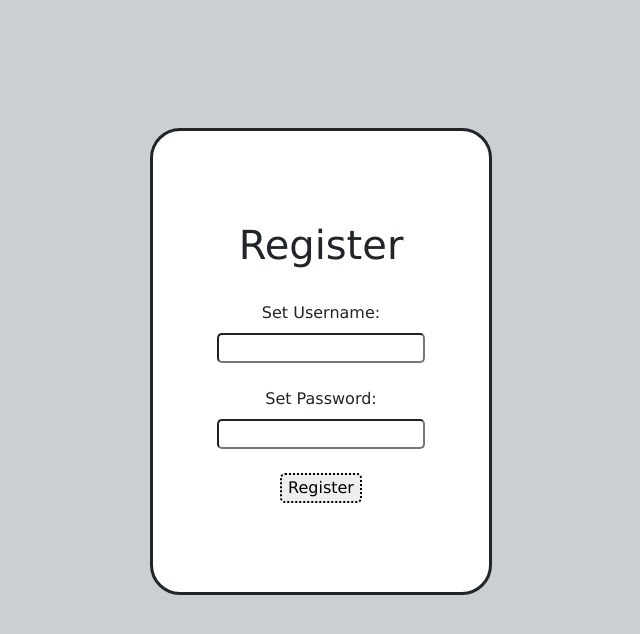
After one commit to Sudhirsukhai/Senior-Project-Web, a Flask app: template templates/register.html in a window 1280 px wide. The commit adds this page. Shown: the top 634 px of the page, without its empty margins (319-959 px from the left). Run offline with Flask 3, Linux system fonts and the light colour scheme; the template is opened without the code that fills it, so the values that code supplies are empty.

Commit message:
new file:   __pycache__/app.cpython-313.pyc 	new file:   app.py 	deleted:    flask/app.py 	renamed:    css/Caltrack.css -> static/Caltrack.css 	renamed:    css/login.css -> static/login.css 	renamed:    flask/CalTrack.html -> templates/CalTrack.html 	renamed:    flask/index.html -> templates/index.html 	new file:   templates/register.html

```diff
--- /dev/null
+++ b/app.py
@@ -0,0 +1,15 @@
+from flask import Flask, render_template, url_for
+
+app=Flask(__name__)
+
+
+@app.route('/')
+def home():
+    return render_template("index.html")
+
+@app.route('/register')
+def register():
+    return render_template("register.html")
+
+if __name__ == '__main__':
+    app.run(debug=True)
--- a/css/login.css
+++ b/static/login.css
@@ -1,6 +1,5 @@
 body{
     background-color: #cacfd2;
-    text-emphasis-style:;
 }
 #login{
     background-color: white;
@@ -24,3 +23,6 @@ body{
 input{
     border-radius: 5px;
 }
+#RegLink{
+    float: right;
+}
--- a/flask/index.html
+++ b/templates/index.html
@@ -2,7 +2,7 @@
 <html>
     <head>
         <link rel="stylesheet" href="https://cdn.jsdelivr.net/npm/bootstrap@4.3.1/dist/css/bootstrap.min.css" integrity="sha384-ggOyR0iXCbMQv3Xipma34MD+dH/1fQ784/j6cY/iJTQUOhcWr7x9JvoRxT2MZw1T" crossorigin="anonymous">
-        <link rel="stylesheet" href="css/login.css">
+        <link rel="stylesheet" href="/static/login.css"><!/Users/sudhi/Desktop/Senior Project 0.1/Senior-Project-Web>
     </head>
     <body>
         <div id="login">
@@ -14,7 +14,8 @@
                 <input type="text" id="fname" name="fname"><br><br>
                 <label for="lname">Password:</label><br>
                 <input type="text" id="lname" name="lname"><br><br>
-                <button id="Sub">Submit</button>
+                <button id="Sub">Submit</button><br><br>
+                <a href="{{url_for('register')}}" id="RegLink">Sign Up</a>
             </form>
         </div>
     </body>
--- /dev/null
+++ b/templates/register.html
@@ -0,0 +1,21 @@
+<!DOCTYPE html>
+<html>
+    <head>
+        <link rel="stylesheet" href="https://cdn.jsdelivr.net/npm/bootstrap@4.3.1/dist/css/bootstrap.min.css" integrity="sha384-ggOyR0iXCbMQv3Xipma34MD+dH/1fQ784/j6cY/iJTQUOhcWr7x9JvoRxT2MZw1T" crossorigin="anonymous">
+        <link rel="stylesheet" href="/static/login.css"><!/Users/sudhi/Desktop/Senior Project 0.1/Senior-Project-Web>
+    </head>
+    <body>
+        <div id="login">
+            <h1 id="logHd">
+                Register
+            </h1><br>
+            <form>
+                <label for="fname">Set Username:</label><br>
+                <input type="text" id="fname" name="fname"><br><br>
+                <label for="lname">Set Password:</label><br>
+                <input type="text" id="lname" name="lname"><br><br>
+                <button id="Sub">Register</button>
+            </form>
+        </div>
+    </body>
+</html>
```
Also changed, not shown: flask/app.py (deleted), static/Caltrack.css (added), templates/CalTrack.html (renamed from flask/CalTrack.html).
